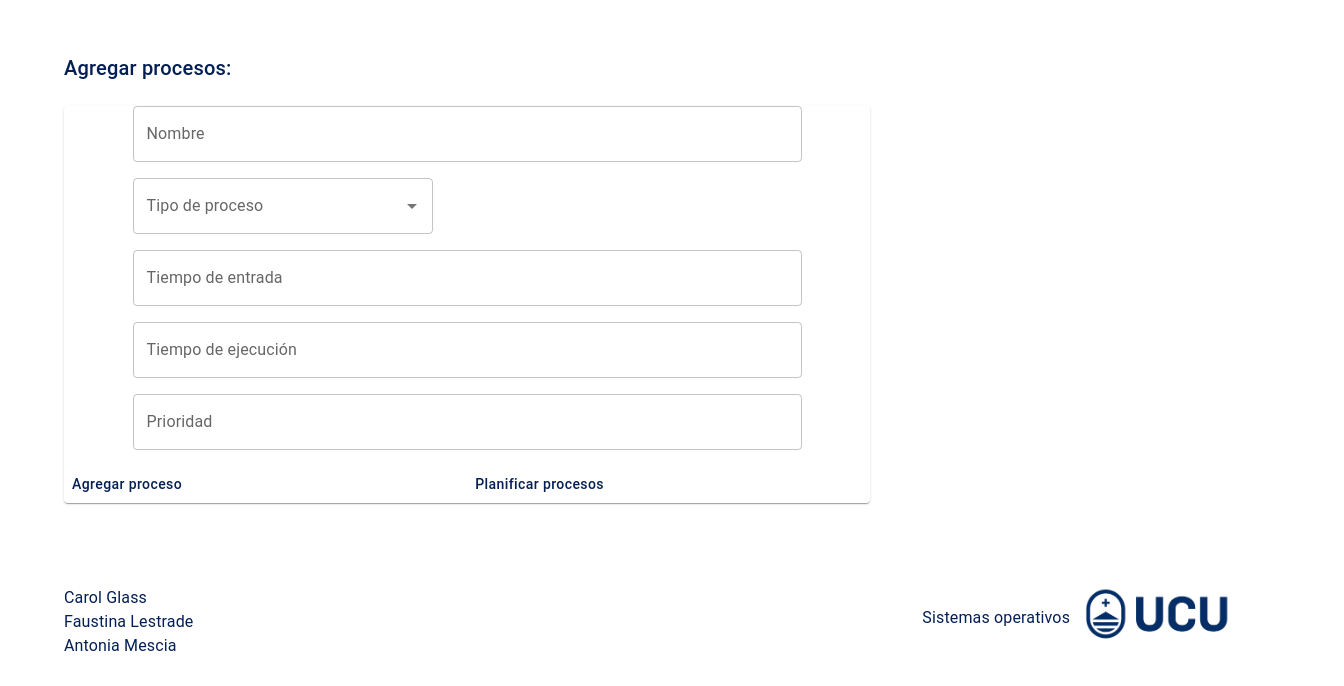
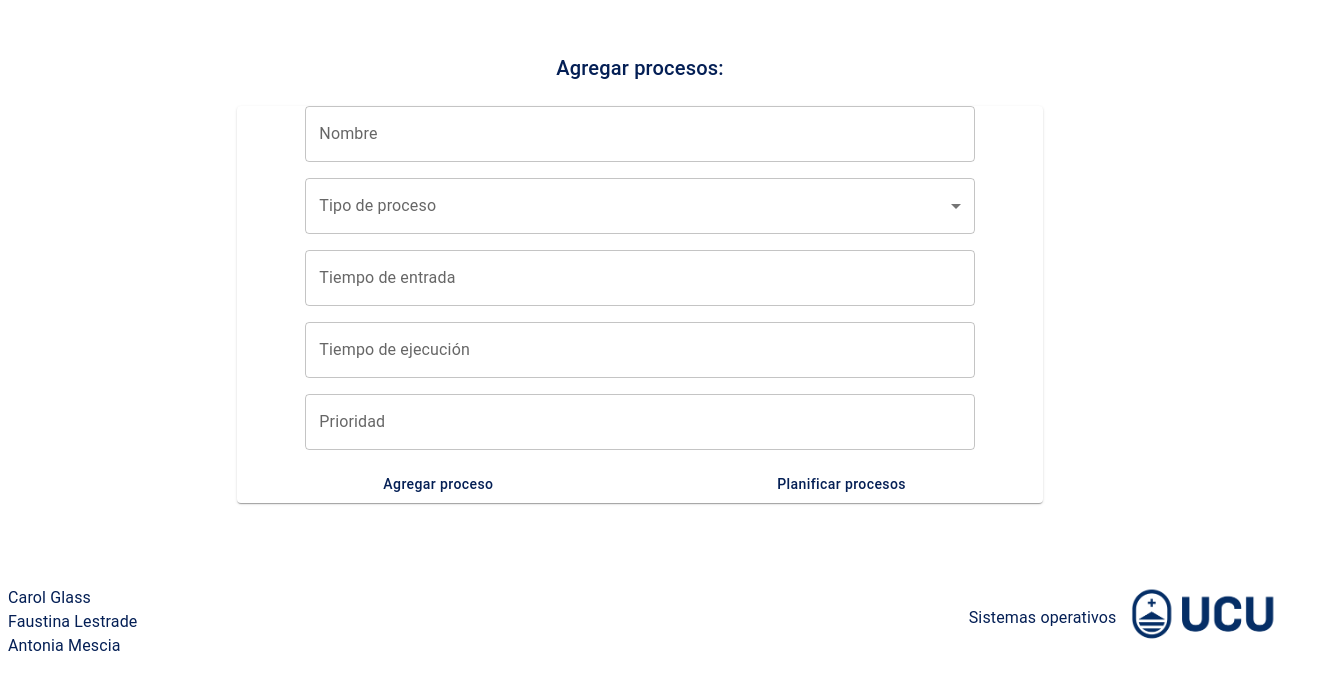
Before and after one commit to faulestrade/SO-planificador, a React (Create React App) app: page / in a window 1280 px wide. Shown: the part 130-816 px from the top of the page, 1344 px wide, since content can reach past the window. Built offline with nearby package versions, Linux system fonts and the light colour scheme.

Commit message:
feat:add planner

```diff
--- a/package.json
+++ b/package.json
@@ -15,6 +15,7 @@
     "react-dom": "^18.1.0",
     "react-router-dom": "^6.3.0",
     "react-scripts": "5.0.1",
+    "react-toastify": "^9.0.4",
     "web-vitals": "^2.1.4",
     "yup": "^0.32.11"
   },
--- a/src/components/AddProcess/AddProcess.js
+++ b/src/components/AddProcess/AddProcess.js
@@ -1,24 +1,44 @@
-import React, {useState} from "react";
-import { Formik } from "formik";
-import {
-  Button,
-  Input,
-  Grid,
-  Paper,
-  Autocomplete,
-  TextField,
-  FormHelperText,
-} from "@mui/material";
+import React, { useState, useMemo } from "react";
+import { toast } from "react-toastify";
+import { Form, Formik } from "formik";
+import { Button, Grid, Paper, TextField, MenuItem } from "@mui/material";
 
 import useStyles from "./styles";
 import validationSchemaProcess from "./validationSchemaProcess";
 
 const AddProcess = () => {
   const classes = useStyles();
+  const muliLevelArray = [[], [], [], []];
+
+  const saveOnMultiLevel = (process) => {
+    switch (process.processType) {
+      case "Sistema Operativo":
+        muliLevelArray[0].push(process);
+        break;
+      case "Tiempo Real":
+        muliLevelArray[1].push(process);
+        break;
+      case "Interactivo":
+        muliLevelArray[2].push(process);
+        break;
+      case "Batch":
+        muliLevelArray[3].push(process);
+        break;
+      default:
+        toast.error("Tipo de proceso incorrecto");
+        break;
+    }
+  };
 
   const handleSubmit = (values) => {
-    console.log("name", values.name);
-    console.log("processType", values.processType);
+    const process = {
+      name: values.name,
+      processType: values.processType,
+      startTime: values.startTime,
+      executionTime: values.executionTime,
+      userPriority: values.userPriority,
+    };
+    saveOnMultiLevel(process);
   };
 
   const processType = [
@@ -28,24 +48,21 @@ const AddProcess = () => {
     "Sistema Operativo",
   ];
 
-  //const [processList, setProcessList] = useState([{process: ""}])
-
   return (
     <Paper className={classes.container}>
       <Formik
         initialValues={{
           name: "",
           processType: "",
-          executionTime: "",
-          taskType: "",
+          startTime: 0,
+          executionTime: 0,
           userPriority: 0,
         }}
-        validationSchema={validationSchemaProcess}
-        onSubmit={handleSubmit}
+        onSubmit={(values) => handleSubmit(values)}
       >
         {(formik) => {
           return (
-            <form onSubmit={formik.handleSubmit}>
+            <Form>
               <Grid
                 container
                 spacing={2}
@@ -56,7 +73,7 @@ const AddProcess = () => {
               >
                 <Grid item xs={10} md={10}>
                   <TextField
-                    id="outlined-basic"
+                    id="name"
                     label="Nombre"
                     variant="outlined"
                     name="name"
@@ -67,24 +84,30 @@ const AddProcess = () => {
                   />
                 </Grid>
                 <Grid item xs={10} md={10}>
-                  <Autocomplete
-                    disablePortal
-                    id="combo-box-demo"
-                    options={processType}
-                    sx={{ width: 300 }}
-                    renderInput={(params) => (
-                      <TextField {...params} label="Tipo de proceso" />
-                    )}
-                  />
+                  <TextField
+                    name="processType"
+                    id="processType"
+                    select
+                    fullWidth
+                    value={formik.values.processType}
+                    label="Tipo de proceso"
+                    variant="outlined"
+                    onChange={formik.handleChange}
+                  >
+                    <MenuItem value={processType[0]}>{processType[0]}</MenuItem>
+                    <MenuItem value={processType[1]}>{processType[1]}</MenuItem>
+                    <MenuItem value={processType[2]}>{processType[2]}</MenuItem>
+                    <MenuItem value={processType[3]}>{processType[3]}</MenuItem>
+                  </TextField>
                 </Grid>
                 <Grid item xs={10} md={10}>
                   <TextField
-                    id="outlined-basic"
+                    id="startTime"
                     label="Tiempo de entrada"
                     variant="outlined"
                     fullWidth
                     InputProps={{ inputProps: { min: 0, max: 20 } }}
-                    name="executionTime"
+                    name="startTime"
                     onChange={formik.handleChange}
                     placeholder="Tiempo de ejecución"
                     type="number"
@@ -92,7 +115,7 @@ const AddProcess = () => {
                 </Grid>
                 <Grid item xs={10} md={10}>
                   <TextField
-                    id="outlined-basic"
+                    id="executionTime"
                     label="Tiempo de ejecución"
                     variant="outlined"
                     fullWidth
@@ -105,12 +128,11 @@ const AddProcess = () => {
                 </Grid>
                 <Grid item xs={10} md={10}>
                   <TextField
-                    id="outlined-basic"
+                    id="userPriority"
                     label="Prioridad"
                     variant="outlined"
                     fullWidth
                     InputProps={{ inputProps: { min: 0, max: 10 } }}
-                    //helperText = 'HOLA'
                     name="userPriority"
                     onChange={formik.handleChange}
                     placeholder="Prioridad"
@@ -118,29 +140,24 @@ const AddProcess = () => {
                   />
                 </Grid>
                 <Grid item xs={12} md={12}>
-                  <Grid container
-                  sx={{justifyContent: 'space-between'}}>
+                  <Grid container sx={{ justifyContent: "space-between" }}>
                     <Grid item xs={6} md={6}>
                       <Button
                         sx={{ color: "#041f55", textTransform: "none" }}
                         type="submit"
-                        //onClick = {}
                       >
                         Agregar proceso
                       </Button>
                     </Grid>
                     <Grid item xs={6} md={6}>
-                      <Button
-                        sx={{ color: "#041f55", textTransform: "none" }}
-                        type="submit"
-                      >
+                      <Button sx={{ color: "#041f55", textTransform: "none" }}>
                         Planificar procesos
                       </Button>
                     </Grid>
                   </Grid>
                 </Grid>
               </Grid>
-            </form>
+            </Form>
           );
         }}
       </Formik>
--- a/src/components/Home/Home.js
+++ b/src/components/Home/Home.js
@@ -10,6 +10,7 @@ const Home = () => {
   const classes = useStyles();
 
   return (
+    <>
       <Container className={classes.container}>
         <Typography
           sx={{
@@ -22,6 +23,7 @@ const Home = () => {
           Agregar procesos:
         </Typography>
         <AddProcess />
+      </Container>
       <div className={classes.footBar}>
         <div className={classes.namesContainer}>
           <Typography className={classes.text}>Carol Glass</Typography>
@@ -34,11 +36,10 @@ const Home = () => {
               Sistemas operativos
             </Typography>
           </div>
-
           <img src={ucuLogo} alt="ucuLogo" style={{ maxHeight: "90%" }} />
         </div>
       </div>
-    </Container>
+    </>
   );
 };
 
--- a/src/components/Home/styles.js
+++ b/src/components/Home/styles.js
@@ -7,6 +7,7 @@ const useStyles = makeStyles(() => ({
     overflow: "auto",
     justifyContent: "center",
     alignContent: "center",
+    textAlign: "-webkit-center",
   },
   footBar: {
     bottom: 20,
@@ -40,7 +41,7 @@ const useStyles = makeStyles(() => ({
   logoContainer: {
     display: "flex",
     flexDirection: "row",
-    paddingRight: "10%",
+    paddingRight: "2%",
     alignContent: "center",
   },
 }));
```
Also changed, not shown: src/components/ProcessPlanner/Logic/ProcessPlanner.js (added, +64 -0 lines), 1 other file (tests, documents, lock files or other folders). Lines whose indentation alone changed are shown as unchanged.
